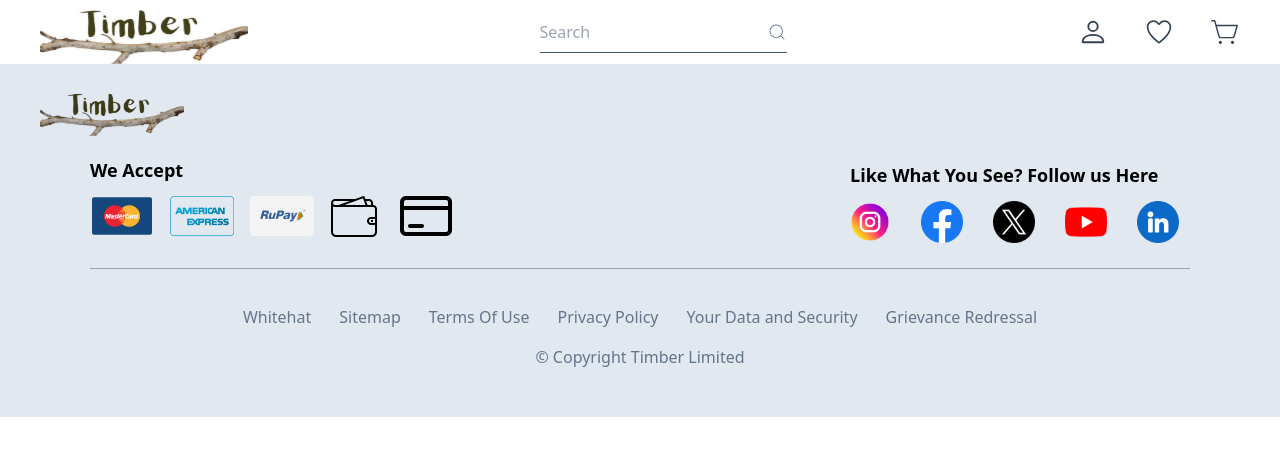
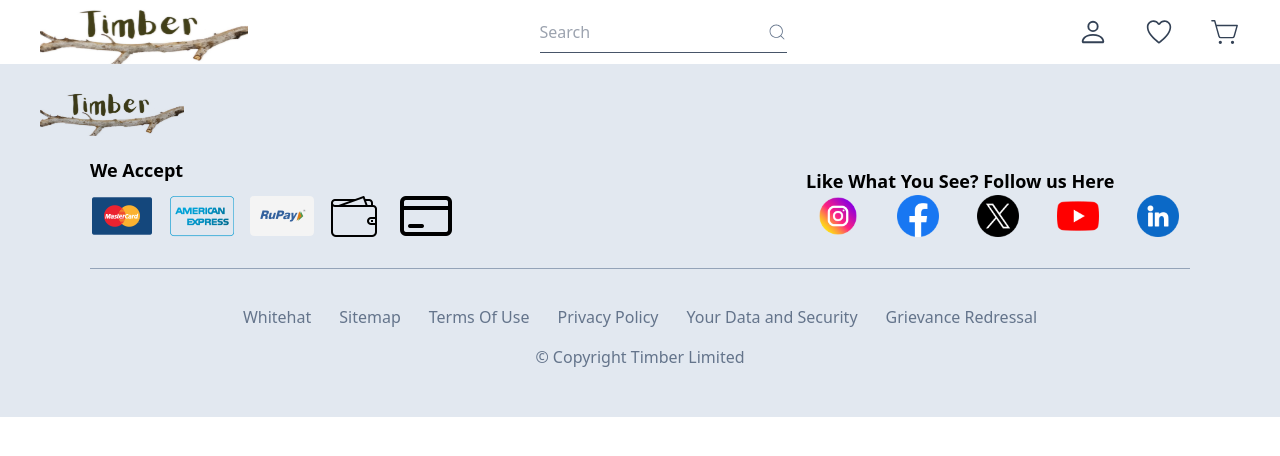
Before and after one commit to mdmohsanul/TimberLoop, a React (Vite) app: page / in a window 1280 px wide. Shown: the top 456 px of the page. Built offline with nearby package versions, Linux system fonts and the light colour scheme.

Commit message:
fix:added spaces in footer in mobile view

```diff
--- a/src/components/Footer.jsx
+++ b/src/components/Footer.jsx
@@ -1,7 +1,7 @@
 import React from "react";
 import Timber_Logo from "/Timber_logo.webp";
-import { paymentsIcon } from "../data/footerData";
-import { socialIcons } from "../data/footerData";
+import { paymentsIcon, socialIcons, footerLinks } from "../data/footerData";
+import SubFooter from "./SubFooter";
 
 const Footer = () => {
   return (
@@ -14,49 +14,21 @@ const Footer = () => {
             alt="Timber_Logo"
             className="h-11 w-36 md:h-11 md:w-36 pl-4 md:pl-0  mix-blend-multiply"
           />
-          <div className="max-w-[1100px] mx-auto py-5 font-semibold text-lg  flex md:flex-row flex-col gap-5 items-center justify-between border-b border-slate-400">
-            <div>
-              <h2>We Accept</h2>
-              <div className="flex items-center justify-between gap-4">
-                {paymentsIcon.map((item) => (
-                  <img
-                    loading="lazy"
-                    key={item.id}
-                    src={item.icon}
-                    alt="paymentIcon"
-                    className={item.style}
-                  ></img>
-                ))}
-              </div>
-            </div>
-            <div>
-              <h2 className="md:pl-3">Like What You See? Follow us Here</h2>
-              <div className="flex items-center justify-between gap-2 pt-3">
-                {socialIcons.map((item) => (
-                  <img
-                    loading="lazy"
-                    key={item.id}
-                    src={item.icon}
-                    alt="socialIcon"
-                    className=" aspect-[3/2] object-contain"
-                  ></img>
-                ))}
-              </div>
-            </div>
+          <div className="max-w-[1100px] mx-auto py-5 px-6 md:px-0 font-semibold text-lg  flex md:flex-row flex-col gap-5 items-center justify-between border-b border-slate-400">
+            <SubFooter header="We Accept" iconList={paymentsIcon} />
+            <SubFooter
+              header="Like What You See? Follow us Here"
+              iconList={socialIcons}
+            />
           </div>
-          <div className="py-5">
-            <div className="text-center text-slate-500">
-              <ul className="flex flex-col md:flex-row items-center justify-center gap-7 py-4">
-                <li>Whitehat</li>
 
-                <li>Sitemap</li>
-                <li>Terms Of Use</li>
-                <li>Privacy Policy</li>
-                <li>Your Data and Security</li>
-                <li>Grievance Redressal</li>
-              </ul>
-              <p>© Copyright Timber Limited</p>
-            </div>
+          <div className="text-center text-slate-500 py-5">
+            <ul className="flex flex-col md:flex-row items-center justify-center gap-7 py-4">
+              {footerLinks.map((item) => (
+                <li key={item.id}>{item.linkName}</li>
+              ))}
+            </ul>
+            <p>© Copyright Timber Limited</p>
           </div>
         </div>
       </div>
--- a/src/components/Header.jsx
+++ b/src/components/Header.jsx
@@ -1,7 +1,6 @@
 import React, { useState } from "react";
 import Timber_Logo from "/Timber_logo.webp";
 import { CiSearch } from "react-icons/ci";
-
 import { BsPerson } from "react-icons/bs";
 import { IoIosHeartEmpty } from "react-icons/io";
 import { PiShoppingCartSimpleLight } from "react-icons/pi";
@@ -39,10 +38,7 @@ const Header = () => {
           <div className="hidden md:flex justify-between items-center gap-9">
             <BsPerson size={30} className="text-slate-700" />
             <IoIosHeartEmpty size={30} className="text-slate-700" />
-            <PiShoppingCartSimpleLight
-              size={30}
-              className="text-slate-700 font-bold"
-            />
+            <PiShoppingCartSimpleLight size={30} className="text-slate-700 " />
           </div>
           <div className="md:hidden cursor-pointer text-black   mr-5">
             <div onClick={() => setNav(!nav)}>
--- /dev/null
+++ b/src/components/SubFooter.jsx
@@ -0,0 +1,24 @@
+import React from "react";
+
+const SubFooter = ({ header, iconList }) => {
+  return (
+    <>
+      <div>
+        <h2>{header}</h2>
+        <div className="flex items-center justify-between gap-4">
+          {iconList.map((item) => (
+            <img
+              loading="lazy"
+              key={item.id}
+              src={item.icon}
+              alt="paymentIcon"
+              className={item.style}
+            ></img>
+          ))}
+        </div>
+      </div>
+    </>
+  );
+};
+
+export default SubFooter;
--- a/src/data/footerData.js
+++ b/src/data/footerData.js
@@ -41,26 +41,53 @@ export const socialIcons = [
   {
     id: 1,
     icon: instagram,
-    style: "h-16 w-16",
+    style: " aspect-[3/2] object-contain",
   },
   {
     id: 2,
     icon: facebook,
-    style: "h-16 w-16",
+    style: " aspect-[3/2] object-contain",
   },
   {
     id: 3,
     icon: twitter,
-    style: "h-16 w-16",
+    style: " aspect-[3/2] object-contain",
   },
   {
     id: 4,
     icon: youtube,
-    style: "h-16 w-16",
+    style: " aspect-[3/2] object-contain",
   },
   {
     id: 5,
     icon: linkedin,
-    style: "h-16 w-16",
+    style: " aspect-[3/2] object-contain",
   },
 ];
+
+export const footerLinks = [
+  {
+    id: 1,
+    linkName: "Whitehat",
+  },
+  {
+    id: 2,
+    linkName: "Sitemap",
+  },
+  {
+    id: 3,
+    linkName: "Terms Of Use",
+  },
+  {
+    id: 4,
+    linkName: "Privacy Policy",
+  },
+  {
+    id: 5,
+    linkName: "Your Data and Security",
+  },
+  {
+    id: 6,
+    linkName: "Grievance Redressal",
+  },
+];
```
